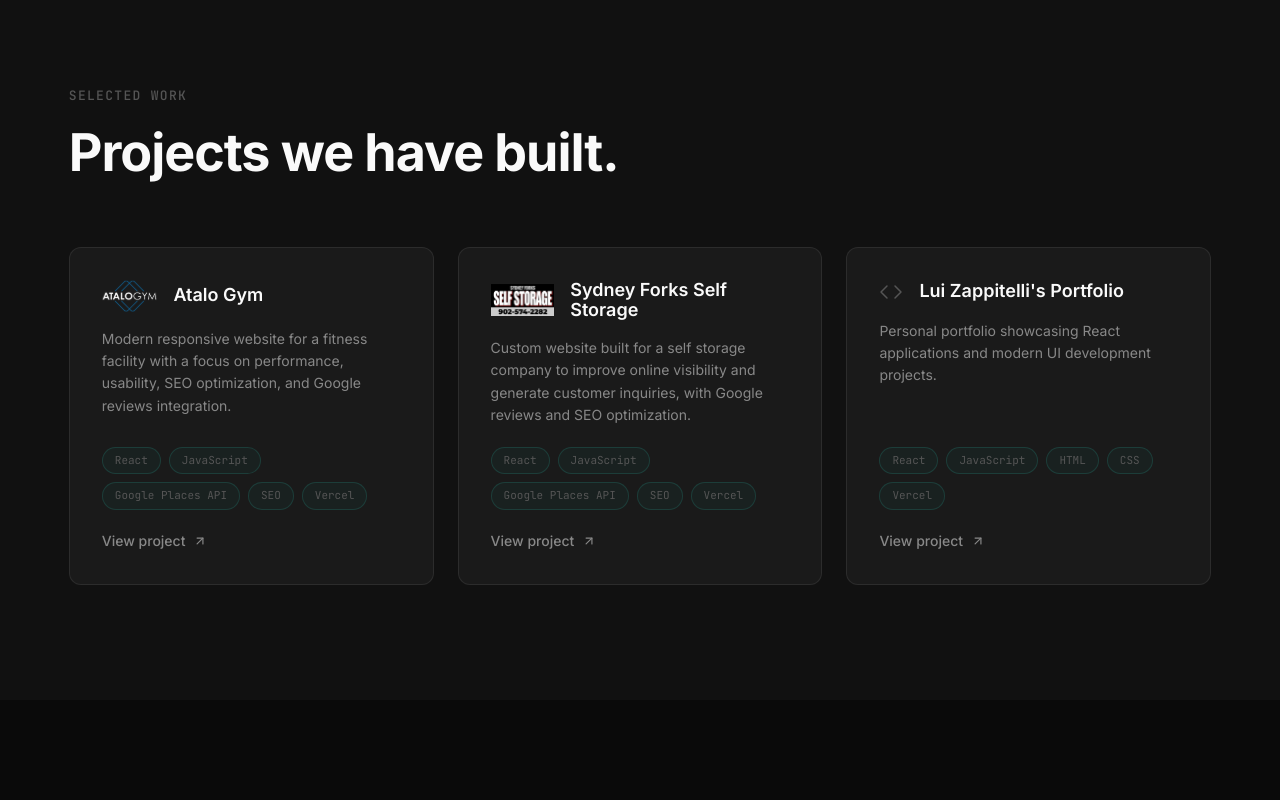
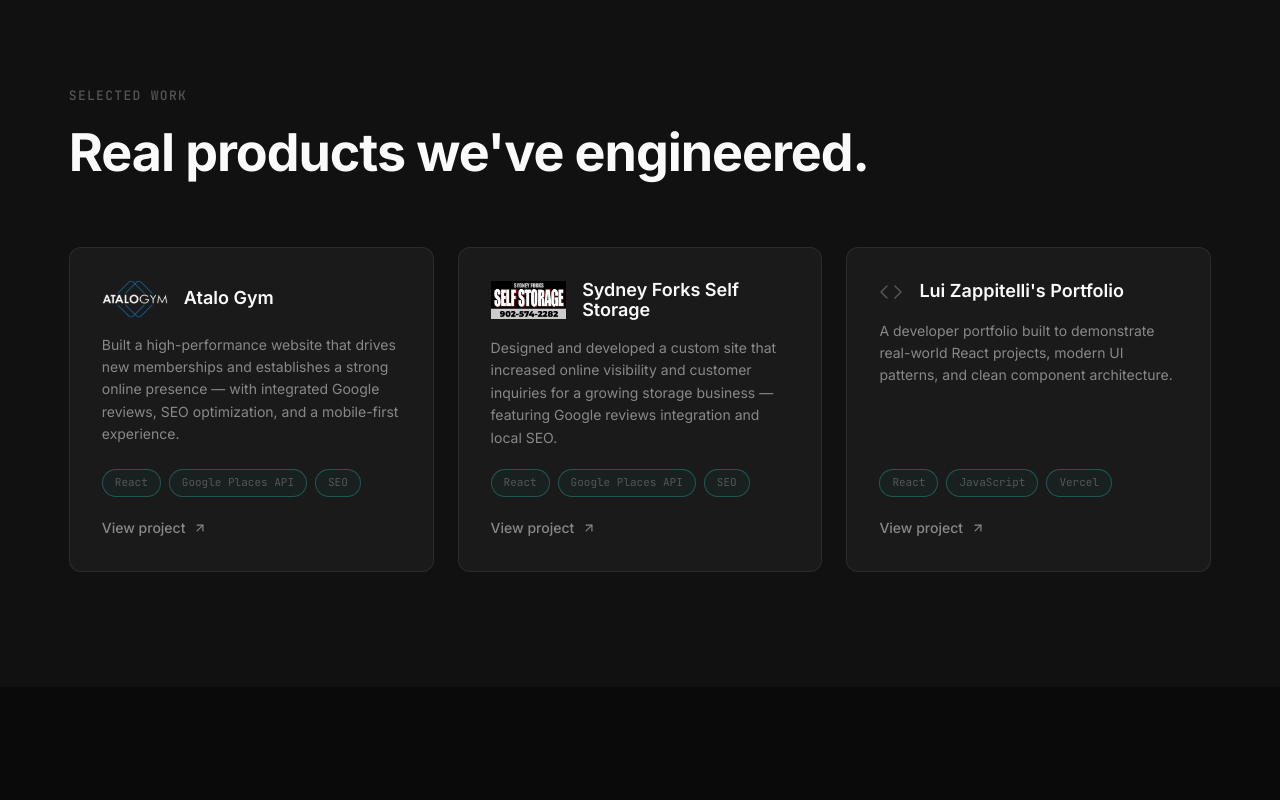
Before and after one commit to Zappisoft/zappisoft, a React (Vite) app: page / in a window 1280 px wide. Shown: the part 2160-2960 px from the top of the page. Built offline with nearby package versions, Linux system fonts and the light colour scheme.

Commit message:
card and button hover made more prominent

```diff
--- a/src/components/ui/Button.module.css
+++ b/src/components/ui/Button.module.css
@@ -33,8 +33,9 @@
 }
 
 .secondary:hover {
-  border-color: var(--color-border-hover);
-  background-color: var(--color-bg-subtle);
+  border-color: var(--color-accent-border);
+  background-color: var(--color-accent-subtle);
+  box-shadow: var(--shadow-accent-glow);
 }
 
 .ghost {
--- a/src/components/ui/Card.module.css
+++ b/src/components/ui/Card.module.css
@@ -9,5 +9,5 @@
 .hoverable:hover {
   border-color: var(--color-accent-border);
   transform: translateY(-3px);
-  box-shadow: 0 8px 24px rgba(0, 0, 0, 0.3), 0 0 0 1px var(--color-accent-subtle);
+  box-shadow: 0 8px 24px rgba(0, 0, 0, 0.3), 0 0 0 1px var(--color-accent-glow);
 }
--- a/src/constants/data.js
+++ b/src/constants/data.js
@@ -112,24 +112,24 @@ export const PROJECTS = [
   {
     title: 'Atalo Gym',
     description:
-      'Modern responsive website for a fitness facility with a focus on performance, usability, SEO optimization, and Google reviews integration.',
-    tags: ['React', 'JavaScript', 'Google Places API', 'SEO', 'Vercel'],
+      'Built a high-performance website that drives new memberships and establishes a strong online presence — with integrated Google reviews, SEO optimization, and a mobile-first experience.',
+    tags: ['React', 'Google Places API', 'SEO'],
     href: 'https://atalogym.com',
     logo: 'atalo',
   },
   {
     title: 'Sydney Forks Self Storage',
     description:
-      'Custom website built for a self storage company to improve online visibility and generate customer inquiries, with Google reviews and SEO optimization.',
-    tags: ['React', 'JavaScript', 'Google Places API', 'SEO', 'Vercel'],
+      'Designed and developed a custom site that increased online visibility and customer inquiries for a growing storage business — featuring Google reviews integration and local SEO.',
+    tags: ['React', 'Google Places API', 'SEO'],
     href: 'https://sydneyforksstorage.ca',
     logo: 'sydneyforks',
   },
   {
     title: "Lui Zappitelli's Portfolio",
     description:
-      'Personal portfolio showcasing React applications and modern UI development projects.',
-    tags: ['React', 'JavaScript', 'HTML', 'CSS', 'Vercel'],
+      'A developer portfolio built to demonstrate real-world React projects, modern UI patterns, and clean component architecture.',
+    tags: ['React', 'JavaScript', 'Vercel'],
     href: 'https://luizappitelli.vercel.app/',
     logo: null,
   },
--- a/src/sections/TechStack.module.css
+++ b/src/sections/TechStack.module.css
@@ -29,7 +29,7 @@
 .badge:hover {
   border-color: var(--color-accent-border);
   transform: translateY(-2px);
-  box-shadow: 0 6px 16px rgba(0, 0, 0, 0.3), 0 0 0 1px var(--color-accent-subtle);
+  box-shadow: 0 6px 16px rgba(0, 0, 0, 0.3), 0 0 0 1px var(--color-accent-glow);
 }
 
 .name {
--- a/src/sections/Work.jsx
+++ b/src/sections/Work.jsx
@@ -19,11 +19,12 @@ export default function Work() {
       <Container>
         <SectionHeader
           label="Selected work"
-          title="Projects we have built."
+          title="Real products we've engineered."
         />
         <div className={styles.grid}>
-          {PROJECTS.map(({ title, description, tags, href, logo }) => (
-            <Card key={title} className={styles.projectCard}>
+          {PROJECTS.map(({ title, description, tags, href, logo }) => {
+            const content = (
+              <>
                 <div className={styles.header}>
                   <div className={styles.logoWrapper}>
                     {logo ? (
@@ -46,19 +47,31 @@ export default function Work() {
                   ))}
                 </div>
 
-              {href && (
+                <span className={styles.link}>
+                  View project
+                  <ArrowUpRight size={14} />
+                </span>
+              </>
+            );
+
+            return href ? (
               <a
+                key={title}
                 href={href}
                 target="_blank"
                 rel="noopener noreferrer"
-                  className={styles.link}
+                className={styles.cardLink}
               >
-                  View project
-                  <ArrowUpRight size={14} />
+                <Card className={styles.projectCard}>
+                  {content}
+                </Card>
               </a>
-              )}
+            ) : (
+              <Card key={title} className={styles.projectCard}>
+                {content}
               </Card>
-          ))}
+            );
+          })}
         </div>
       </Container>
     </Section>
--- a/src/sections/Work.module.css
+++ b/src/sections/Work.module.css
@@ -4,9 +4,20 @@
   gap: var(--space-6);
 }
 
+.cardLink {
+  display: flex;
+  text-decoration: none;
+  color: inherit;
+}
+
+.cardLink .projectCard {
+  width: 100%;
+}
+
 .projectCard {
   display: flex;
   flex-direction: column;
+  cursor: pointer;
 }
 
 .header {
@@ -23,7 +34,7 @@
 }
 
 .logo {
-  height: 32px;
+  height: 38px;
   width: auto;
   object-fit: contain;
 }
@@ -77,11 +88,11 @@
   transition: transform var(--transition-fast);
 }
 
-.link:hover {
+.cardLink:hover .link {
   color: var(--color-accent);
 }
 
-.link:hover svg {
+.cardLink:hover .link svg {
   transform: translate(2px, -2px);
 }
 
--- a/src/styles/variables.css
+++ b/src/styles/variables.css
@@ -19,9 +19,9 @@
   --color-accent: #2DD4BF;
   --color-accent-hover: #14B8A6;
   --color-accent-subtle: rgba(45, 212, 191, 0.04);
-  --color-accent-border: rgba(45, 212, 191, 0.15);
+  --color-accent-border: rgba(45, 212, 191, 0.3);
   --color-accent-muted: #5B8A84;
-  --color-accent-glow: rgba(45, 212, 191, 0.1);
+  --color-accent-glow: rgba(45, 212, 191, 0.15);
 
   /* Typography */
   --font-sans: 'Inter', -apple-system, BlinkMacSystemFont, 'Segoe UI', sans-serif;
```
Lines whose indentation alone changed are shown as unchanged.
